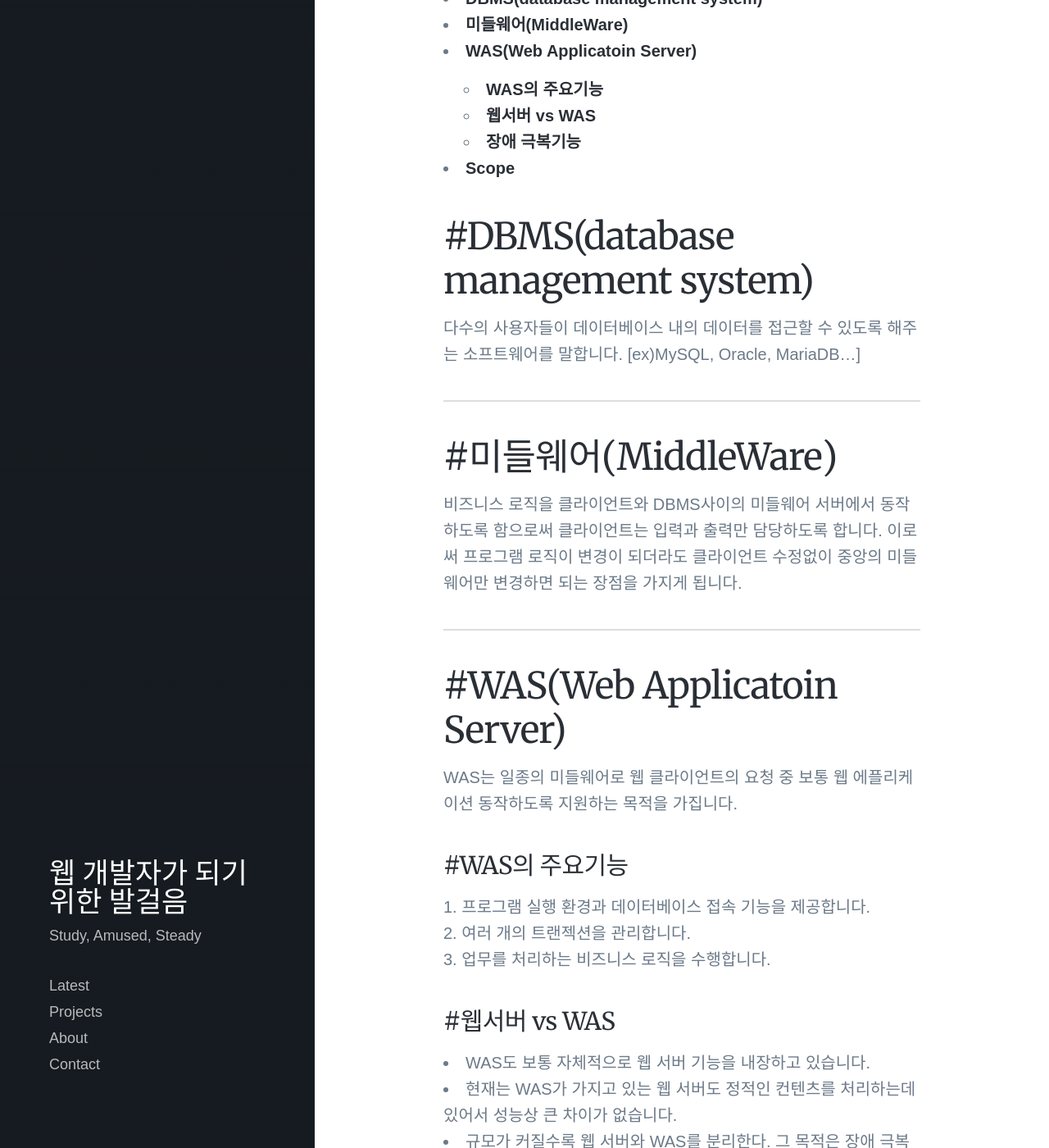
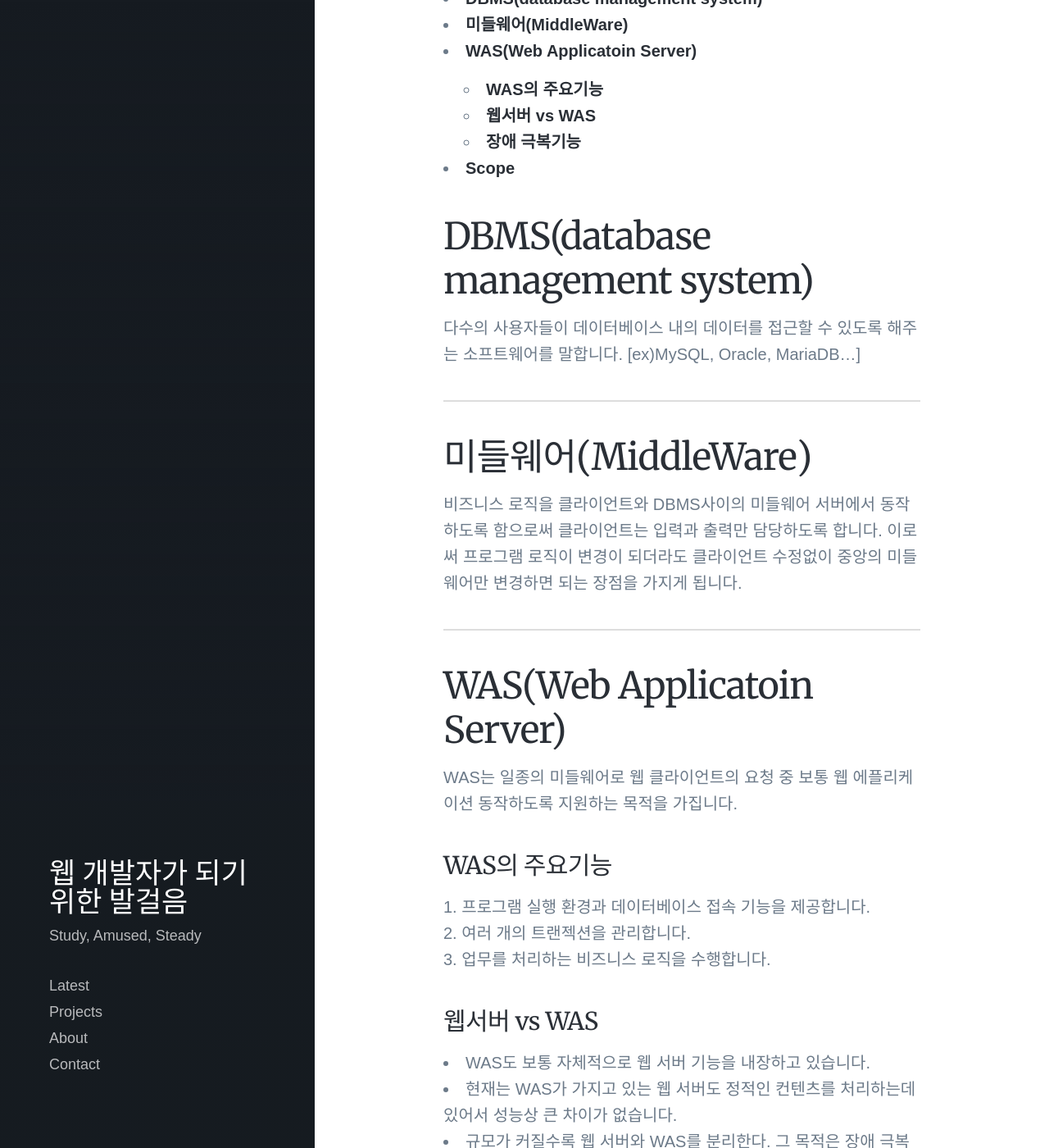
Before and after one commit to lawijdo201/lawijdo201.github.io, a Jekyll site: the page built from _posts/2022-07-14-aboutWEB-post.md, in a window 1280 px wide and 1400 px high, scrolled down 271 px. Shown: the whole window at 82% size. Built offline with Jekyll 4.4.1, drawn with Linux system fonts in a browser that asks for light colours; nearby versions of some CDN libraries; some web fonts are replaced; some of the changed text lies outside the part shown.

```diff
--- a/_posts/2022-07-14-aboutWEB-post.md
+++ b/_posts/2022-07-14-aboutWEB-post.md
@@ -16,41 +16,41 @@ excerpt: Web에 대해
 
 
 
-## #DBMS(database management system)
+## DBMS(database management system)
 
 다수의 사용자들이 데이터베이스 내의 데이터를 접근할 수 있도록 해주는 소프트웨어를 말합니다. [ex)MySQL, Oracle, MariaDB...]
 
 ---
 
-## #미들웨어(MiddleWare)
+## 미들웨어(MiddleWare)
 
 비즈니스 로직을 클라이언트와 DBMS사이의 미들웨어 서버에서 동작하도록 함으로써 클라이언트는 입력과 출력만 담당하도록 합니다. 이로써 프로그램 로직이 변경이 되더라도 클라이언트 수정없이 중앙의 미들웨어만 변경하면 되는 장점을 가지게 됩니다.
 
 ---
 
-## #WAS(Web Applicatoin Server)
+## WAS(Web Applicatoin Server)
 
 WAS는 일종의 미들웨어로 웹 클라이언트의 요청 중 보통 웹 에플리케이션 동작하도록 지원하는 목적을 가집니다.
 
-### #WAS의 주요기능
+### WAS의 주요기능
 
 1. 프로그램 실행 환경과 데이터베이스 접속 기능을 제공합니다.
 2. 여러 개의 트랜젝션을 관리합니다.
 3. 업무를 처리하는 비즈니스 로직을 수행합니다.
 
-### #웹서버 vs WAS
+### 웹서버 vs WAS
 
 * WAS도 보통 자체적으로 웹 서버 기능을 내장하고 있습니다.
 * 현재는 WAS가 가지고 있는 웹 서버도 정적인 컨텐츠를 처리하는데 있어서 성능상 큰 차이가 없습니다.
 * 규모가 커질수록 웹 서버와 WAS를 분리한다. 그 목적은 장애 극복기능(failover)인 경우가 많습니다.
 
-### #장애 극복기능
+### 장애 극복기능
 
 웹 서버가 WAS 앞단에 배치되어 있을때, WAS에 문제가 발생해 WAS를 재시작해야 하는 경우 앞단의 웹 서버에서 먼저 해당 WAS를 이용하지 못하도록 하고 WAS를 재시작한다면 해당 웹 애플리케이션을 사용하는 사람은 WAS의 문제가 발생하였는지를 모르고 이용할 수 있습니다. 이러한 처리를 장애 극복 기능이라고 하는데 이는 대용량 웹 애플리케이션에는 무중단으로 운영하기 위해서 상당히 중요한 기능입니다.
 
 ---
 
-## #Scope
+## Scope
 
 ![](/images/web/scope.jpg)
 
```
